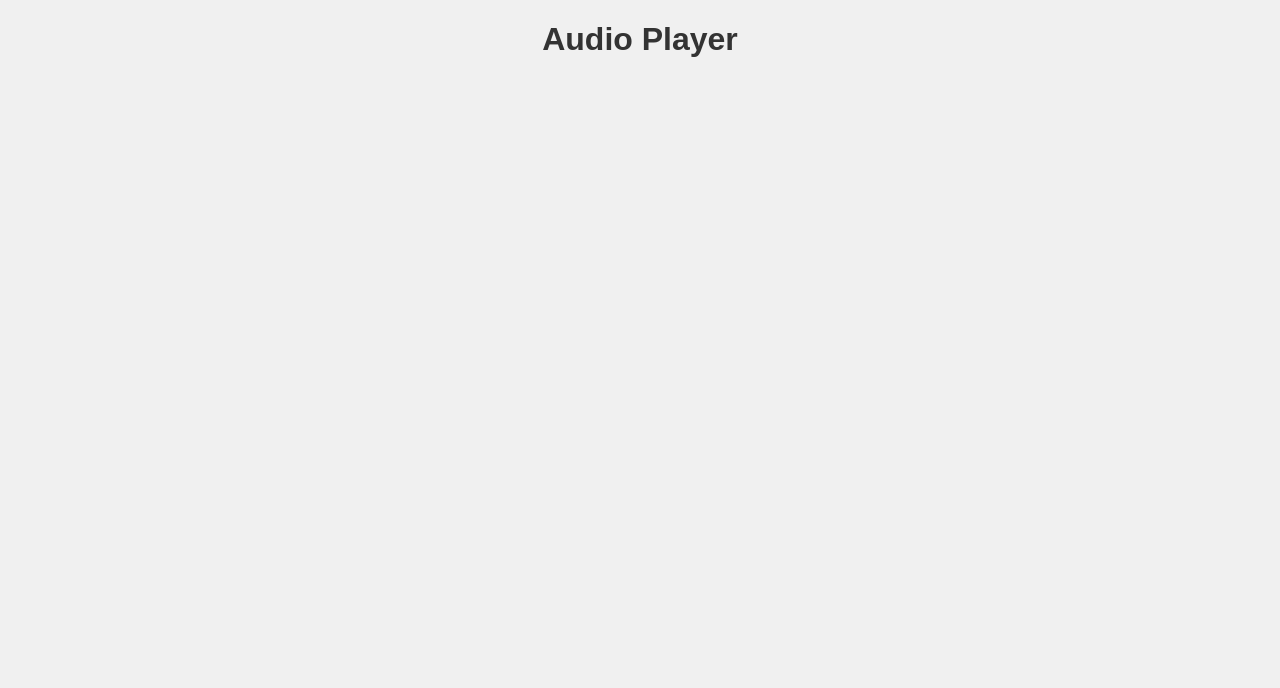
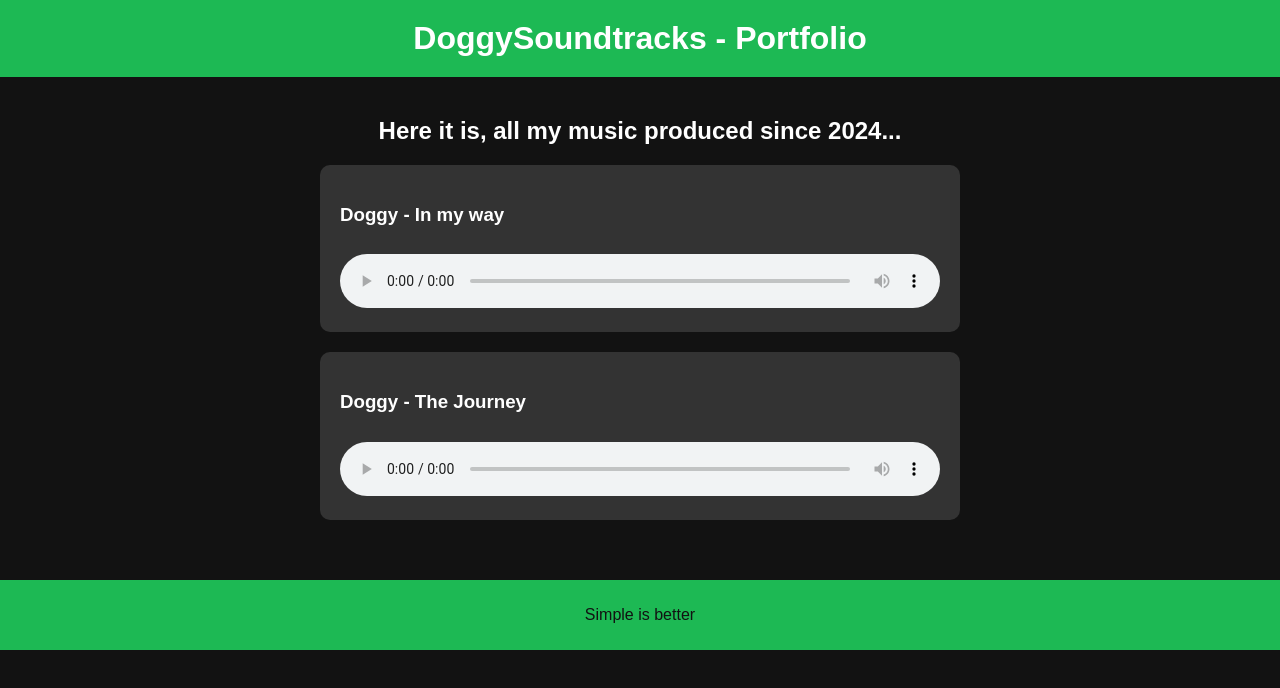
Before and after one commit to DoggyOficial/DoggySoundtracks_Portfolio, a plain HTML site: page index.html in a window 1280 px wide. Drawn offline with Linux system fonts and the light colour scheme; no server answers.

Commit message:
Update index.html

```diff
--- a/index.html
+++ b/index.html
@@ -1,68 +1,101 @@
 <!DOCTYPE html>
-<html lang="pt-br">
+<html lang="pt-BR">
 <head>
     <meta charset="UTF-8">
     <meta name="viewport" content="width=device-width, initial-scale=1.0">
-    <title>Audio Player</title>
+    <title>DoggySoundtracks - Portfolio</title>
     <style>
         body {
             font-family: Arial, sans-serif;
+            background-color: #121212;
+            color: #FFFFFF;
+            margin: 0;
+            padding: 0;
             text-align: center;
-            background-color: #f0f0f0;
-            color: #333;
         }
-        .audio-player {
+
+        header {
+            background-color: #1DB954;
+            padding: 20px;
+        }
+
+        h1 {
+            margin: 0;
+        }
+
+        .content {
+            padding: 20px;
+        }
+
+        .music-card {
+            background-color: #333333;
+            border-radius: 10px;
             margin: 20px auto;
+            padding: 20px;
+            max-width: 600px;
+            text-align: left;
+        }
+
+        audio {
+            width: 100%;
+            margin-top: 10px;
+        }
+
+        footer {
+            margin-top: 20px;
             padding: 10px;
-            background-color: #fff;
-            border-radius: 8px;
-            box-shadow: 0 0 10px rgba(0,0,0,0.1);
-            width: 80%;
-            max-width: 600px;
+            background-color: #1DB954;
+            color: #121212;
         }
     </style>
 </head>
 <body>
-    <h1>Audio Player</h1>
-    <div id="players"></div>
 
-    <script>
-        // Função para criar um player de áudio
-        function createAudioPlayer(fileName) {
-            const div = document.createElement('div');
-            div.className = 'audio-player';
+<header>
+    <h1>DoggySoundtracks - Portfolio</h1>
+</header>
 
-            const audio = document.createElement('audio');
-            audio.controls = true;
-            audio.src = `OST/${fileName}`;
+<div class="content">
+    <h2>Here it is, all my music produced since 2024...</h2>
+    <div id="music-container"></div>
+</div>
 
-            const label = document.createElement('p');
-            label.textContent = fileName;
+<footer>
+    <p>Simple is better</p>
+</footer>
 
-            div.appendChild(label);
-            div.appendChild(audio);
-            return div;
-        }
+<script>
+    // Array de músicas com nome e caminho
+    const musicas = [
+        { nome: 'Doggy - In my way', caminho: 'OST/In_my_way.mp3' },
+        { nome: 'Doggy - The Journey', caminho: 'OST/The_Journey.mp3' },
+        // Adicione mais músicas conforme necessário
+    ];
 
-        // Função para listar e exibir arquivos
-        async function listAudioFiles() {
-            const response = await fetch('ost/'); // Obter lista de arquivos
-            const text = await response.text();
-            const parser = new DOMParser();
-            const doc = parser.parseFromString(text, 'text/html');
-            const links = doc.querySelectorAll('a');
+    const container = document.getElementById('music-container');
 
-            const playersContainer = document.getElementById('players');
-            links.forEach(link => {
-                const fileName = link.textContent;
-                if (fileName.endsWith('.mp3')) { // Filtrar apenas arquivos MP3
-                    const player = createAudioPlayer(fileName);
-                    playersContainer.appendChild(player);
-                }
-            });
-        }
+    // Função para criar os elementos de música dinamicamente
+    musicas.forEach(musica => {
+        const card = document.createElement('div');
+        card.className = 'music-card';
 
-        listAudioFiles();
-    </script>
+        const title = document.createElement('h3');
+        title.textContent = musica.nome;
+
+        const audio = document.createElement('audio');
+        audio.controls = true;
+
+        const source = document.createElement('source');
+        source.src = musica.caminho;
+        source.type = 'audio/mp3';  // Tipo do arquivo de áudio
+
+        audio.appendChild(source);
+        card.appendChild(title);
+        card.appendChild(audio);
+
+        container.appendChild(card);
+    });
+</script>
+
 </body>
 </html>
```
